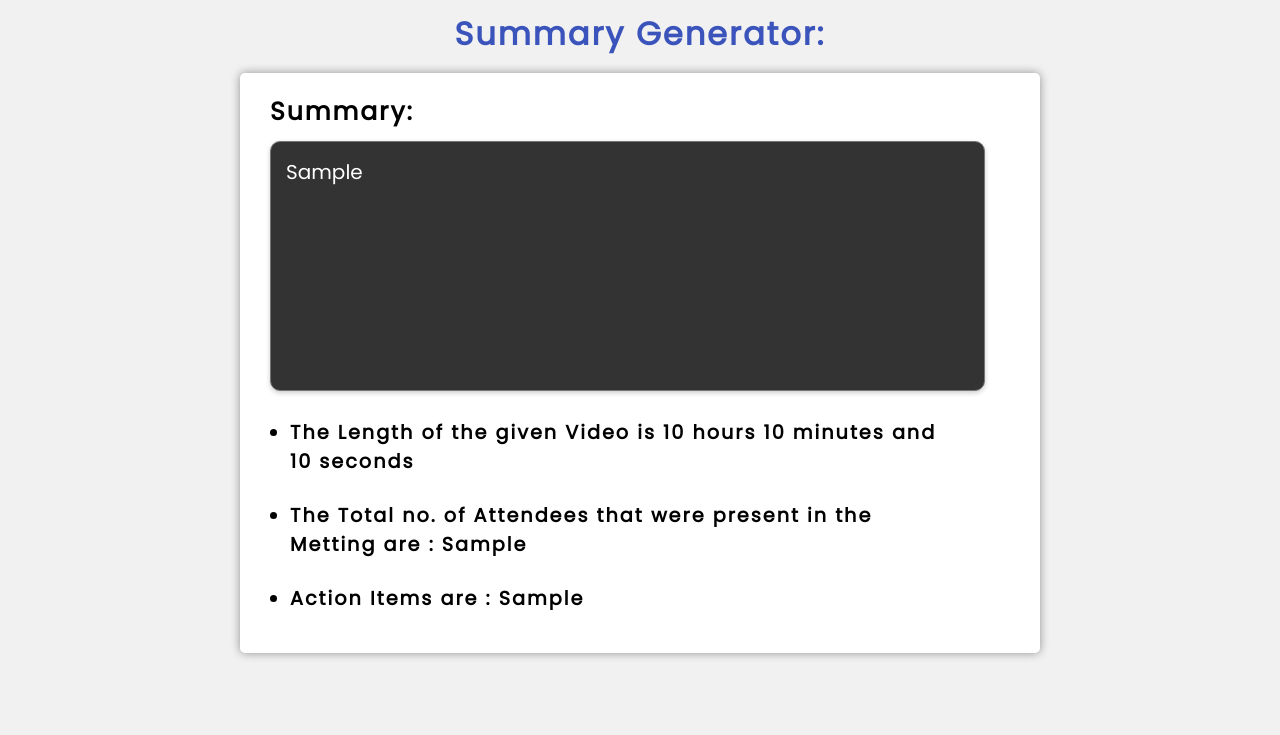
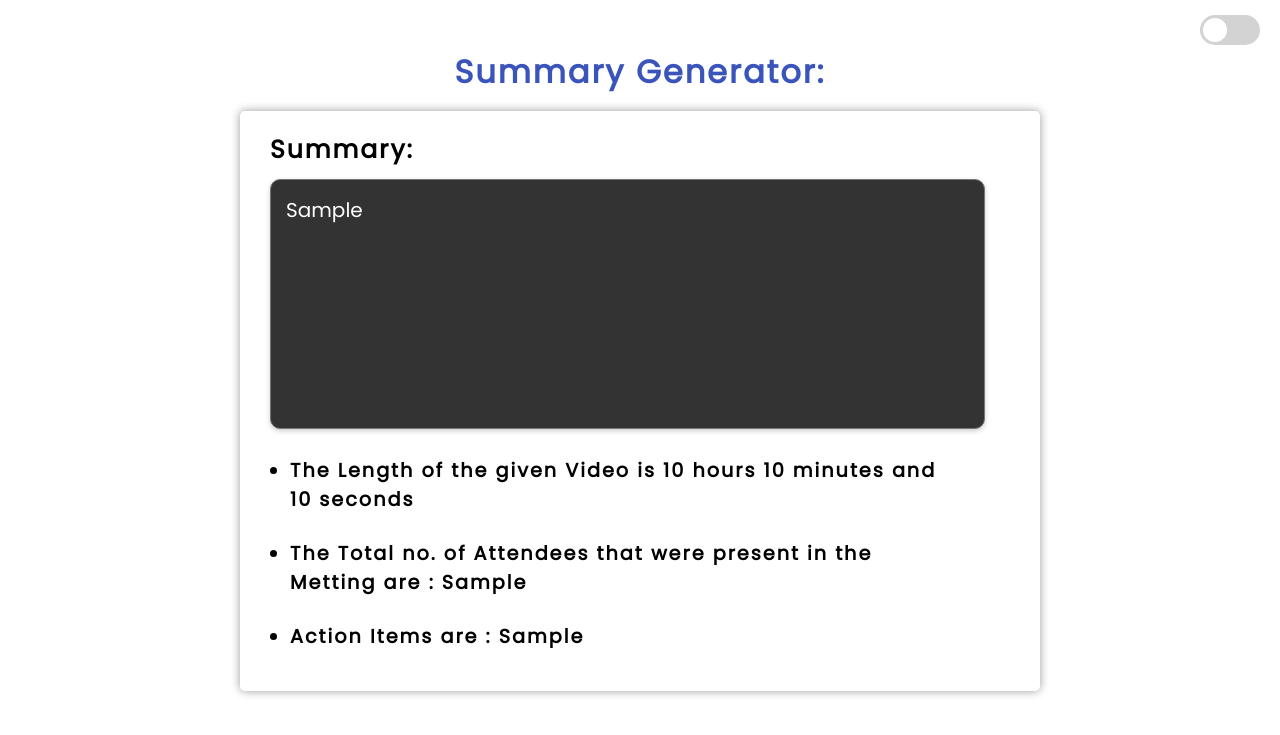
Before and after one commit to jainam03/Deep-blue-8, a Flask app: template ui/templates/preview.html in a window 1280 px wide. Shown: the top 735 px of the page. Run offline with Flask 2, Linux system fonts and the light colour scheme; the template is opened without the code that fills it: most values are stand-ins (such as "Sample title", 1, 10 or a date in 2020).

Commit message:
brought back toggler support in preview page

```diff
--- a/ui/templates/preview.html
+++ b/ui/templates/preview.html
@@ -4,7 +4,8 @@
 <head>
     <meta charset="UTF-8">
     <meta name="viewport" content="width=device-width, initial-scale=1.0">
-    <link rel="stylesheet" type="text/css" href="{{ url_for('static',filename='styles/preview.css') }}">
+    <!-- <link rel="stylesheet" type="text/css" href="{{ url_for('static',filename='styles/preview.css') }}"> -->
+    <link rel="stylesheet" href="./preview.css">
     <title>Summary</title>
     <style>
 
@@ -12,8 +13,15 @@
 </head>
 
 <body>
+    <div class="toggleMode-div">
+        <input type="checkbox" id="dark-mode" class="input">
+        <label for="dark-mode" class="label">
+            <div class="circle"></div>
+        </label>
+    </div>
+
     <h1>Summary Generator:</h1>
-    <div class="container1">
+    <div class="container1" id="container1">
         <label for="output">Summary:</label>
         <textarea id="output">{{result21}}</textarea>
         <div class="container2">
@@ -26,6 +34,36 @@
             </ul>
         </div>
     </div>
+    <script type="text/javascript">
+        const inputEl = document.querySelector('.input');
+        inputEl.checked = JSON.parse(localStorage.getItem("mode"));
+        const container1 = document.getElementById('container1')
+        const bodyEl = document.querySelector('body');
+        const submit = document.getElementById("submit");
+
+        updateBody();
+        function updateBody() {
+            if (inputEl.checked) {
+                bodyEl.style.background = "black";
+                container1.style.background = "gray";
+            } else {
+                bodyEl.style.background = "white";
+                container1.style.background = "#fff"
+            }
+
+            updateLocalStorage()
+        }
+
+        inputEl.addEventListener("click", function () {
+            updateBody()
+            updateLocalStorage()
+        })
+
+        function updateLocalStorage() {
+            localStorage.setItem("mode", JSON.stringify(inputEl.checked))
+        }
+
+    </script>
 </body>
 
 </html>
```
